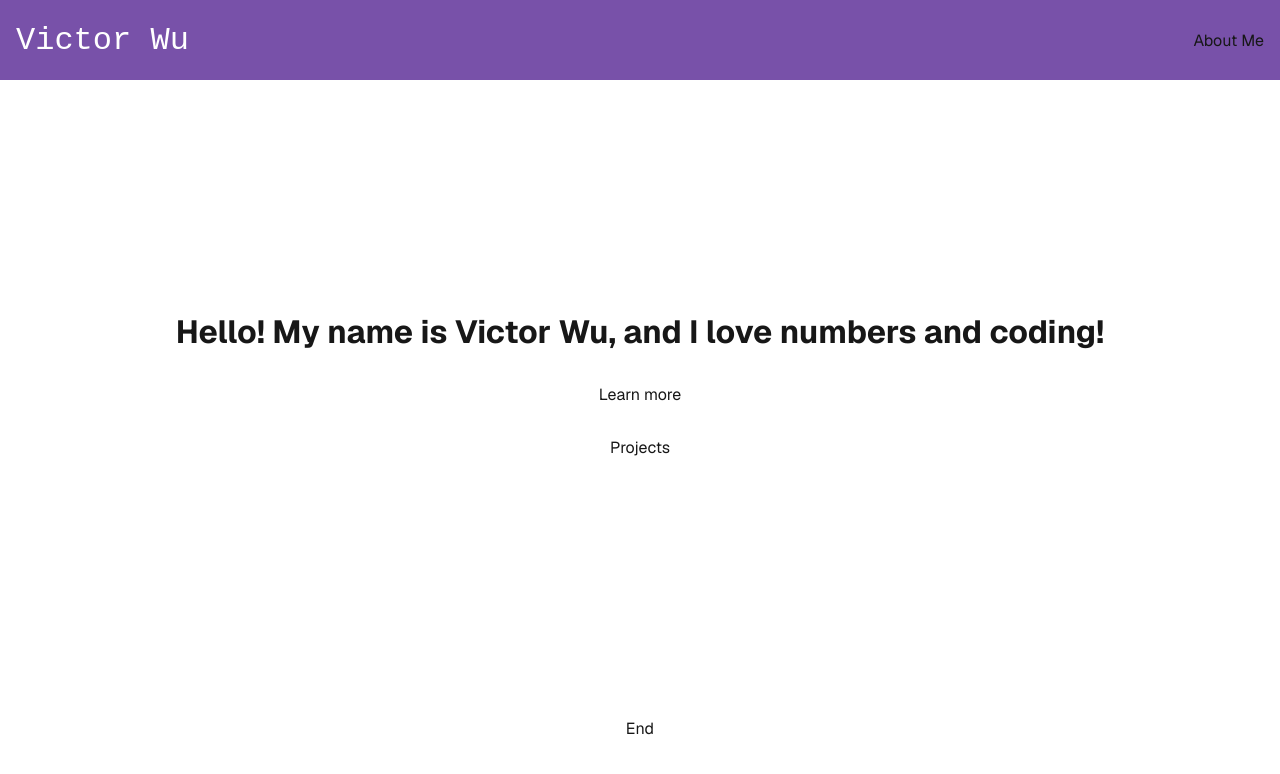
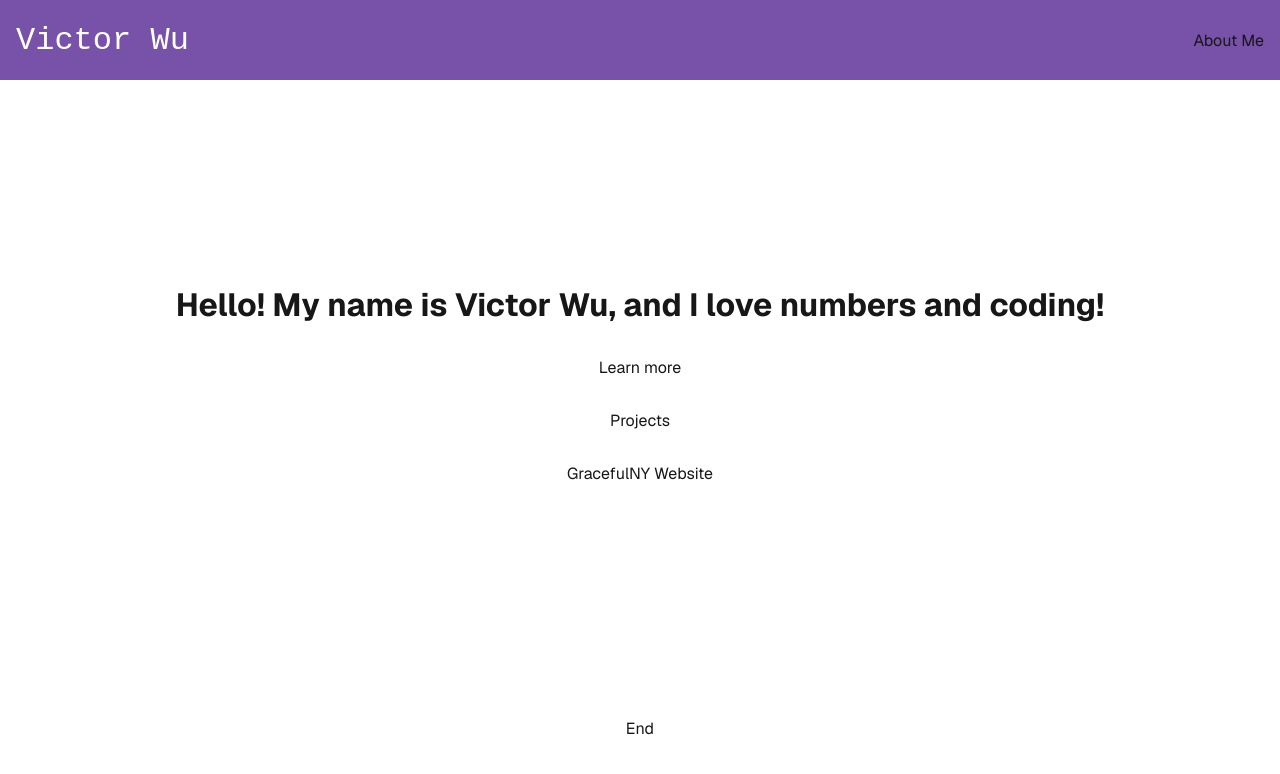
Before and after one commit to milo-sc/my-website, a Next.js app: page / in a window 1280 px wide. Shown: the top 774 px of the page. Built offline with nearby package versions, Linux system fonts and the light colour scheme.

Commit message:
adds mention of created website

```diff
--- a/src/app/page.tsx
+++ b/src/app/page.tsx
@@ -16,6 +16,7 @@ export default function Home() {
 
         <span> Projects </span>
 
+        <span> GracefulNY Website </span>
       </main>
 
       <Footer />
```
